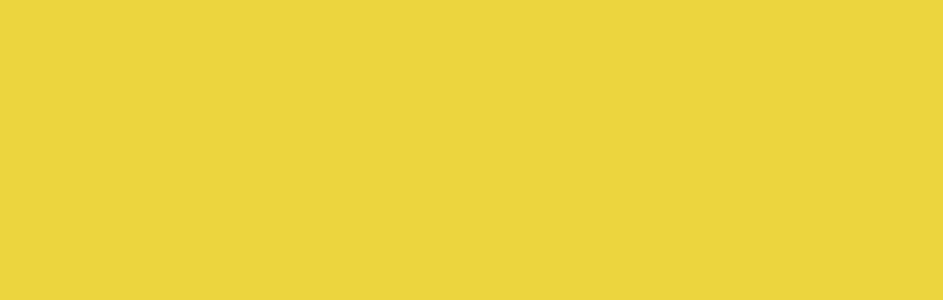
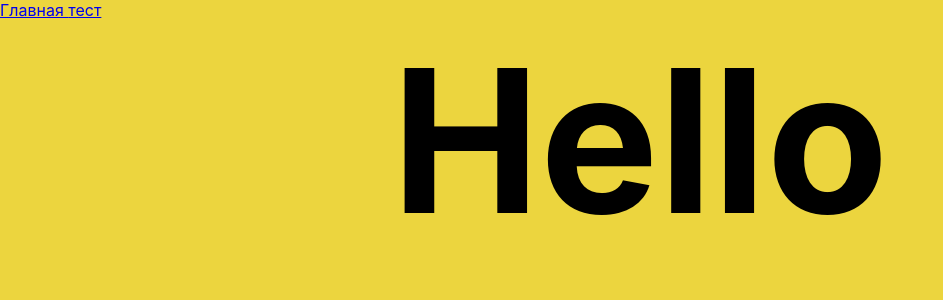
Before and after one commit to roma17111/SodeystvieReact, a React (Create React App) app: page / in a window 1280 px wide. Shown: the top 300 px of the page, without its empty margins (0-943 px from the left). Built offline with nearby package versions, Linux system fonts and the light colour scheme.

Commit message:
Прикрутил тестовый роутинг по страницам

```diff
--- a/package.json
+++ b/package.json
@@ -4,13 +4,13 @@
   "private": true,
   "dependencies": {
     "@testing-library/jest-dom": "^5.17.0",
-    "@testing-library/react": "^13.4.0",
-    "@testing-library/user-event": "^13.5.0",
+    "@testing-library/react": "^14.0.0",
+    "@testing-library/user-event": "^14.4.3",
     "react": "^18.2.0",
     "react-dom": "^18.2.0",
     "react-router-dom": "^6.14.2",
     "react-scripts": "5.0.1",
-    "web-vitals": "^2.1.4"
+    "web-vitals": "^3.4.0"
   },
   "scripts": {
     "start": "react-scripts start",
--- a/src/App.css
+++ b/src/App.css
@@ -6,3 +6,8 @@
 body{
   background-color: #ecd53e;
 }
+
+h1{
+  text-align: center;
+  font-size: 199px;
+}
--- a/src/App.js
+++ b/src/App.js
@@ -1,13 +1,21 @@
-
+import React from "react";
 import './App.css';
+import {Route,Routes} from "react-router-dom";
+import {Test} from "./Test";
+import {Hello} from "./Hello";
+import {Layout} from "./components/Layout";
 
 function App() {
   return (
-    <div className="App">
-      <header className="header">
+    <>
+        <Routes>
+            <Route path="/" element={<Layout/>}>
+                <Route path= "/" element={<Hello/>}/>
+                <Route path= "/test" element={<Test/>}/>
+            </Route>
+        </Routes>
+    </>
 
-      </header>
-    </div>
   );
 }
 
--- /dev/null
+++ b/src/Hello.js
@@ -0,0 +1,13 @@
+import React from "react";
+import './App.css';
+
+
+const Hello = () => {
+    return(
+        <div>
+
+            <h1>Hello</h1>
+        </div>
+    )
+}
+export {Hello}
--- /dev/null
+++ b/src/Test.js
@@ -0,0 +1,12 @@
+import React from 'react';
+import './App.css';
+
+const Test = () => {
+    return (
+        <div>
+
+            <h1>Test</h1>
+        </div>
+    )
+}
+export {Test}
--- /dev/null
+++ b/src/components/Layout.js
@@ -0,0 +1,19 @@
+import React from 'react';
+import {Link, Outlet} from "react-router-dom";
+
+const Layout = () => {
+    return (
+        <div>
+            <header>
+                <Link to="/" >Главная </Link>
+                <Link to="/test"  >тест</Link>
+            </header>
+            <Outlet/>
+            <footer>
+
+            </footer>
+        </div>
+    );
+};
+
+export {Layout};
```
Also changed, not shown: 1 other file (tests, documents, lock files or other folders).
